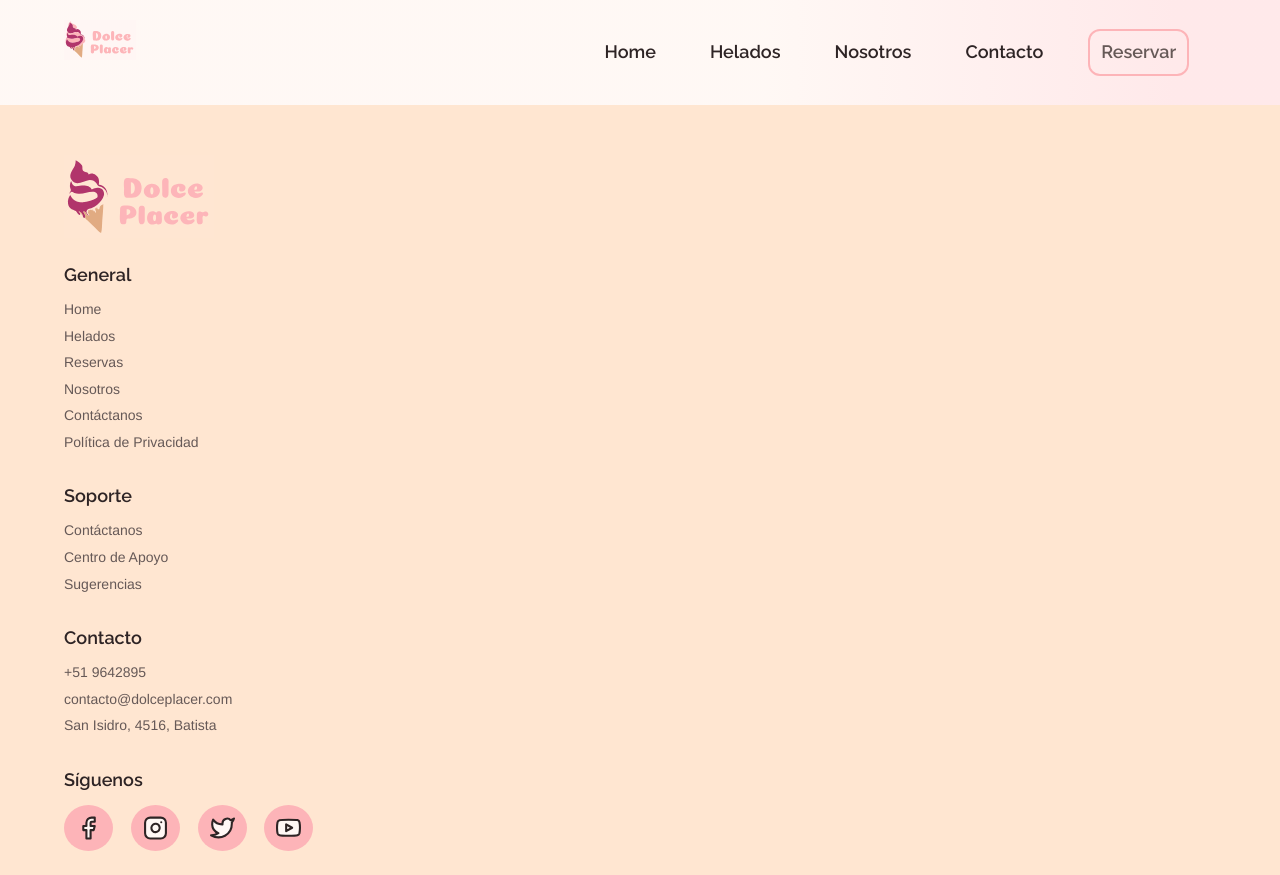
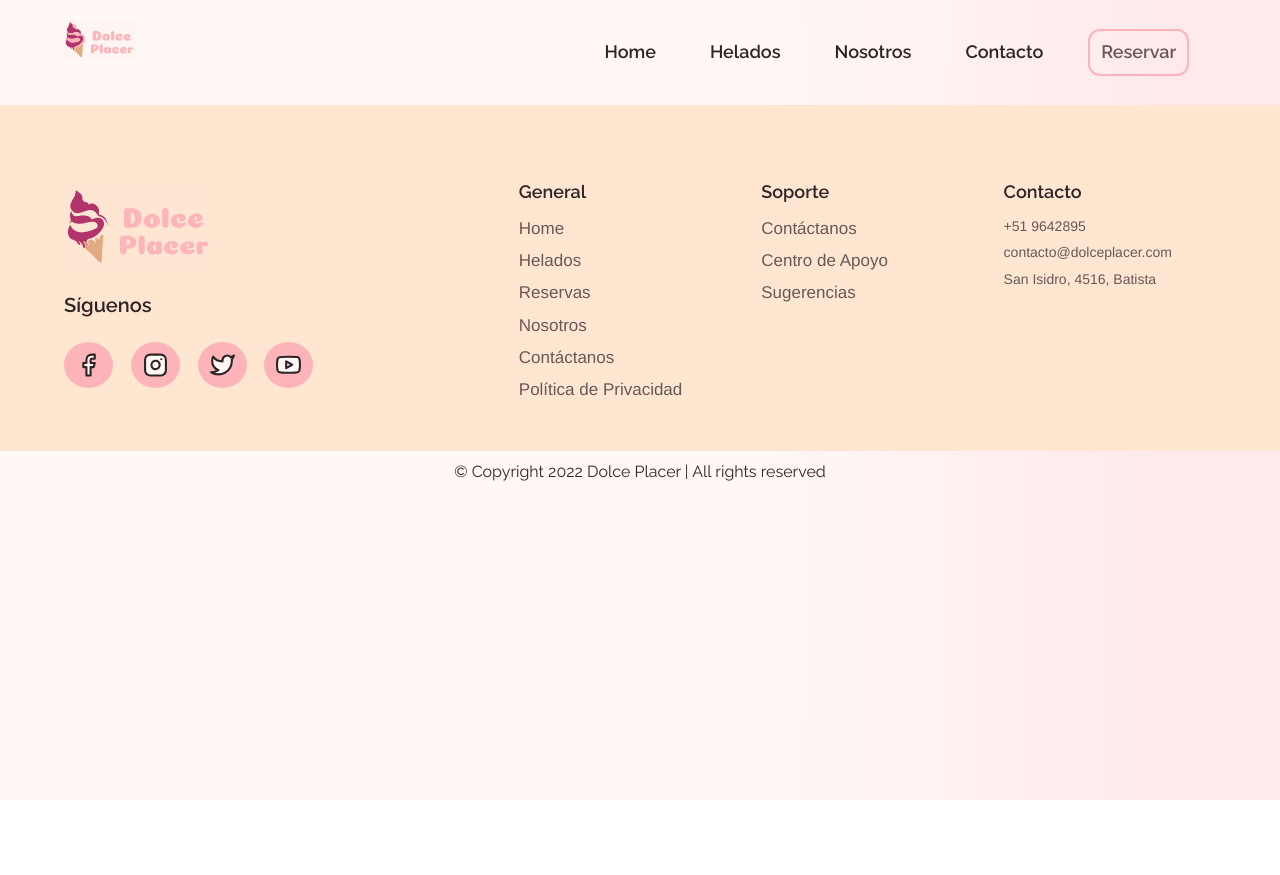
Before and after one commit to Jairth/Ice-Cream-shop, a plain HTML site: page index.html in a window 1280 px wide. After the commit the page ends 800 px from the top, so only its background shows below. Drawn offline with Linux system fonts and the light colour scheme.

Commit message:
copyright

```diff
--- a/css/footer.css
+++ b/css/footer.css
@@ -68,3 +68,44 @@ footer {
   fill: var(--color--primary);
   color: var(--color--text1);
 }
+
+.copyright {
+  padding: 1em 0;
+}
+
+.copyright__text {
+  font-size: 1.4rem;
+  text-align: center;
+  color: var(--color--text1);
+}
+
+@media screen and (min-width: 840px) {
+  footer {
+    padding: 8rem 0 4rem 0;
+  }
+
+  .footer__wrapper {
+    flex-direction: row;
+  }
+
+  .footer__col1 {
+    flex: 3;
+  }
+
+  .footer__col2,.footer__col3,.footer__col4 {
+    flex: 1.5;
+  }
+
+  .footer__socials-title {
+    font-size: 2rem;
+    margin-bottom: 1.5em;
+  }
+
+  .footer__text a {
+    font-size: 1.7rem;
+  }
+
+  .copyright__text {
+    font-size: 1.6rem;
+  }
+}
--- a/index.html
+++ b/index.html
@@ -59,37 +59,6 @@
           <div class="footer__logo">
             <img src="./img/logo2.svg" alt="Jair's Kitchen" />
           </div>
-          <h3 class="footer__text-title">General</h3>
-          <ul class="footer__text">
-            <li><a href="./index.html">Home</a></li>
-            <li><a href="./menu.html">Helados</a></li>
-            <li><a href="./booking.html">Reservas</a></li>
-            <li><a href="./about.html">Nosotros</a></li>
-            <li><a href="./contact.html">Contáctanos</a></li>
-            <li><a href="#">Política de Privacidad</a></li>
-          </ul>
-        </div>
-
-        <div class="footer__col2">
-          <h3 class="footer__text-title">Soporte</h3>
-          <ul class="footer__text">
-            <li><a href="./contact.html">Contáctanos</a></li>
-            <li><a href="#">Centro de Apoyo</a></li>
-            <li><a href="#">Sugerencias</a></li>
-          </ul>
-        </div>
-
-        <div class="footer__col3">
-          <h3 class="footer__text-title">Contacto</h3>
-          <ul class="footer__text">
-            <li>+51 9642895</li>
-            <li>contacto@dolceplacer.com</li>
-            <li>San Isidro, 4516, Batista</li>
-          </ul>
-        </div>
-
-        <div class="footer__col4">
-
           <!-- <p class="footer__desc">
             Comida tradicional vegetariana, fresca y deliciosa para deleitar a
             toda la familia.
@@ -138,9 +107,45 @@
           </div>
         </div>
 
+        <div class="footer__col2">
+          <h3 class="footer__text-title">General</h3>
+          <ul class="footer__text">
+            <li><a href="./index.html">Home</a></li>
+            <li><a href="./menu.html">Helados</a></li>
+            <li><a href="./booking.html">Reservas</a></li>
+            <li><a href="./about.html">Nosotros</a></li>
+            <li><a href="./contact.html">Contáctanos</a></li>
+            <li><a href="#">Política de Privacidad</a></li>
+          </ul>
+        </div>
+
+        <div class="footer__col3">
+          <h3 class="footer__text-title">Soporte</h3>
+          <ul class="footer__text">
+            <li><a href="./contact.html">Contáctanos</a></li>
+            <li><a href="#">Centro de Apoyo</a></li>
+            <li><a href="#">Sugerencias</a></li>
+          </ul>
+        </div>
+
+        <div class="footer__col4">
+          <h3 class="footer__text-title">Contacto</h3>
+          <ul class="footer__text">
+            <li>+51 9642895</li>
+            <li>contacto@dolceplacer.com</li>
+            <li>San Isidro, 4516, Batista</li>
+          </ul>
+        </div>
+
       </div>
     </div>
   </footer>
+
+  <div class="copyright">
+    <div class="container">
+      <p class="copyright__text">© Copyright 2022 Dolce Placer | All rights reserved</p>
+    </div>
+  </div>
 </body>
 
 </html>
```
